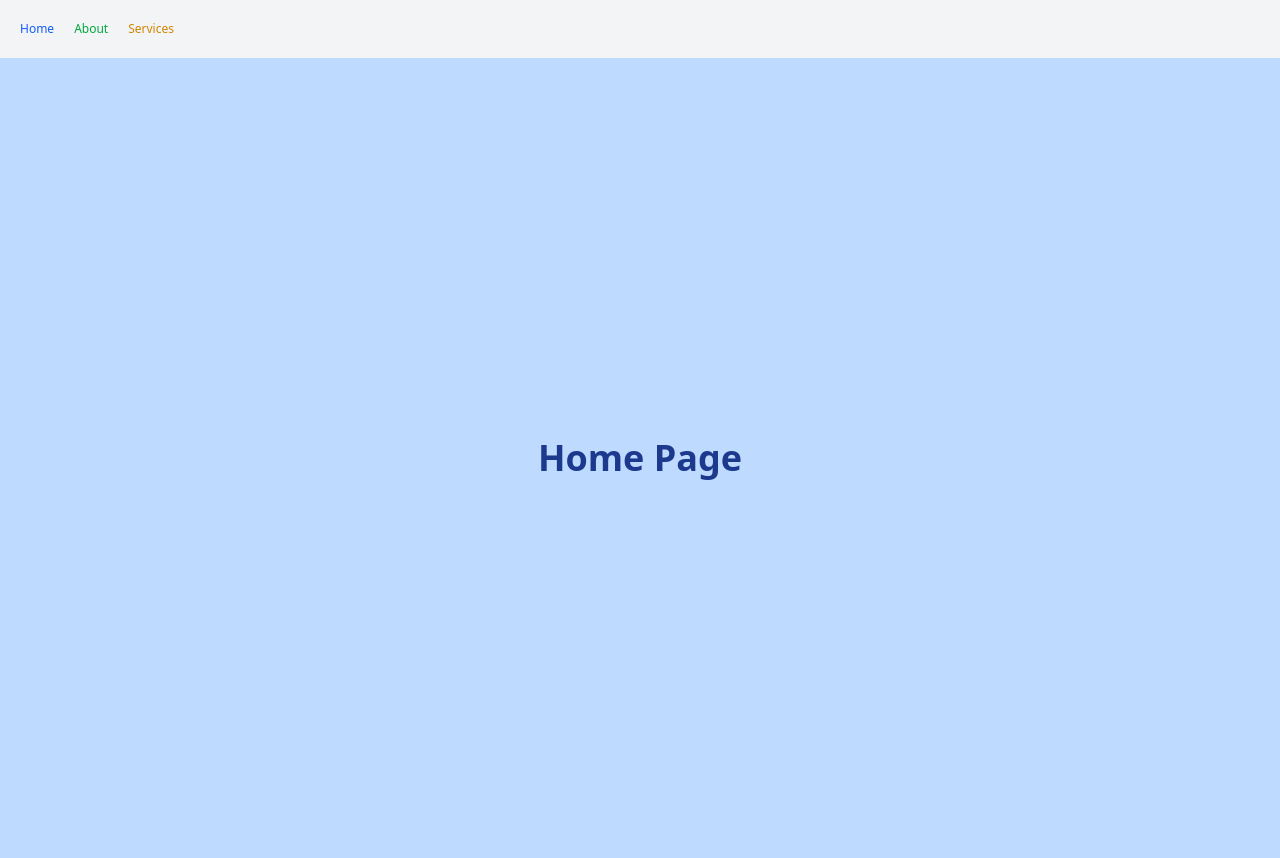
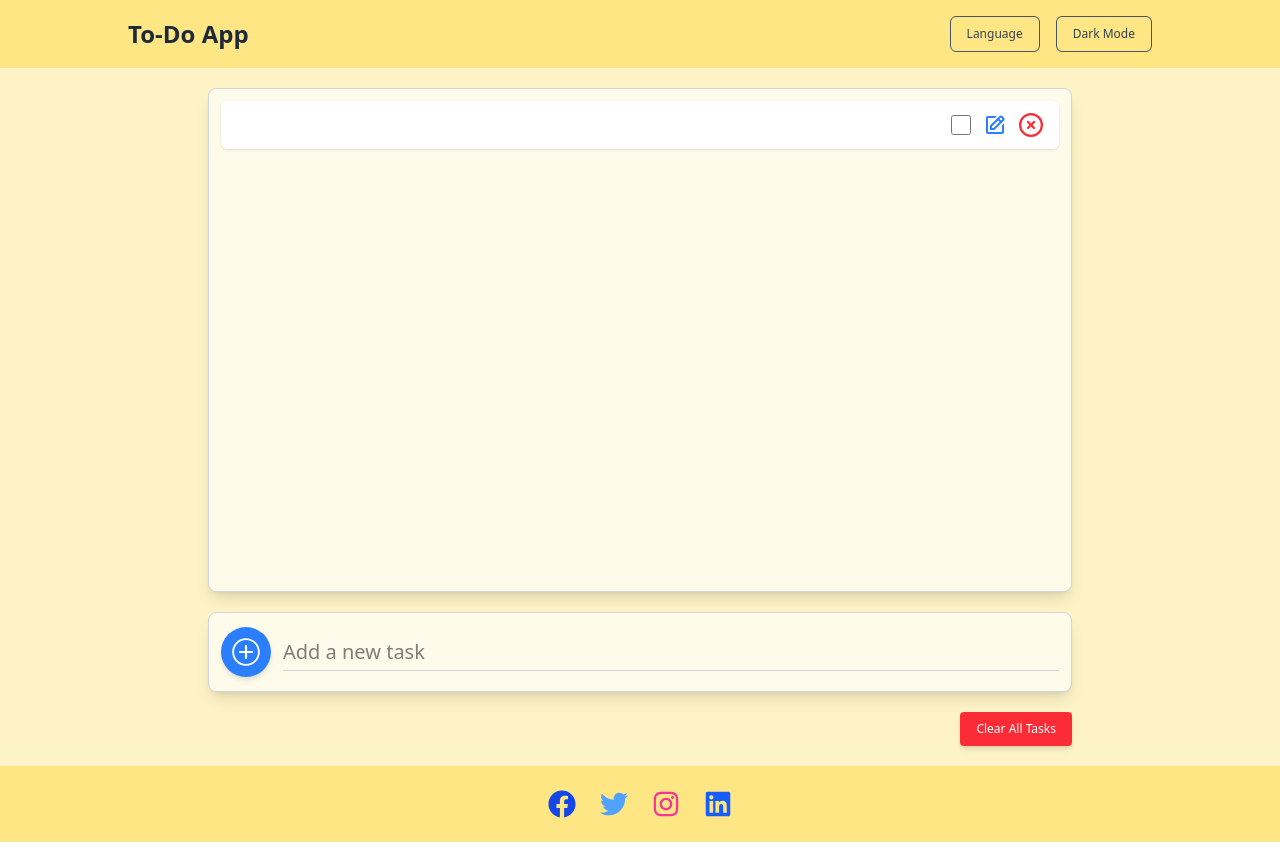
Before and after one commit to AnwarMohammadi2001/Complex_To_DO_APP, a React (Vite) app: page / in a window 1280 px wide. Built offline with nearby package versions, Linux system fonts and the light colour scheme.

Commit message:
complete edit section

```diff
--- a/package.json
+++ b/package.json
@@ -16,6 +16,7 @@
     "@mui/material": "^7.0.2",
     "@reduxjs/toolkit": "^2.6.1",
     "@tailwindcss/vite": "^4.0.12",
+    "emoji-picker-react": "^4.12.2",
     "framer-motion": "^12.4.11",
     "gsap": "^3.12.7",
     "lucide-react": "^0.479.0",
--- a/src/App.jsx
+++ b/src/App.jsx
@@ -1,47 +1,208 @@
 // App.jsx
-import {
-  BrowserRouter as Router,
-  Routes,
-  Route,
-  useLocation,
-  Link,
-} from "react-router-dom";
-import { AnimatePresence } from "framer-motion";
-import Home from "./pages/Home";
-import About from "./pages/About";
-import Services from "./pages/Services";
+import React, { useState, useEffect } from "react";
+import { FaRegCircleXmark } from "react-icons/fa6";
+import { BiEdit } from "react-icons/bi";
+import { IoIosAddCircleOutline } from "react-icons/io";
+import Footer from "./components/Footer";
+import Navbar from "./components/Navbar";
 
-function AnimatedRoutes() {
-  const location = useLocation();
+const App = () => {
+  // States
+  const [tasks, setTasks] = useState([0]);
+  const [inputValue, setInputValue] = useState("");
+  const [darkMode, setDarkMode] = useState(false);
+  const [editingTaskId, setEditingTaskId] = useState(null);
+  const [editingText, setEditingText] = useState("");
+
+  // Load tasks from localStorage
+  useEffect(() => {
+    try {
+      const storedTasks = JSON.parse(localStorage.getItem("tasks")) || [];
+      setTasks(storedTasks);
+    } catch (error) {
+      console.error("Failed to load tasks from localStorage:", error);
+      setTasks([]);
+    }
+  }, []);
+
+  // Save tasks to localStorage whenever they change
+  useEffect(() => {
+    localStorage.setItem("tasks", JSON.stringify(tasks));
+  }, [tasks]);
+
+  // Add task
+  const addTask = () => {
+    if (inputValue.trim() === "") return;
+    const newTask = {
+      id: Date.now(),
+      text: inputValue,
+      completed: false,
+    };
+    setTasks([...tasks, newTask]);
+    setInputValue("");
+  };
+
+  // Toggle task completion
+  const toggleTaskCompletion = (taskId) => {
+    setTasks(
+      tasks.map((task) =>
+        task.id === taskId ? { ...task, completed: !task.completed } : task
+      )
+    );
+  };
+
+  // Delete task
+  const handleDelete = (taskId) => {
+    setTasks(tasks.filter((task) => task.id !== taskId));
+  };
+
+  // Save Edited Task
+  const handleSaveEdit = (taskId) => {
+    if (editingText.trim() === "") return;
+    setTasks(
+      tasks.map((task) =>
+        task.id === taskId ? { ...task, text: editingText } : task
+      )
+    );
+    setEditingTaskId(null);
+    setEditingText("");
+  };
+
+  // Handle key press for adding task
+  const handleKeyDown = (e) => {
+    if (e.key === "Enter") {
+      addTask();
+    }
+  };
+
+  // Toggle Dark Mode
+  const toggleDarkMode = () => {
+    setDarkMode(!darkMode);
+  };
+
+  // Clear All Tasks
+  const clearAllTasks = () => {
+    setTasks([]);
+    localStorage.removeItem("tasks");
+  };
 
   return (
-    <AnimatePresence mode="wait">
-      <Routes location={location} key={location.pathname}>
-        <Route path="/" element={<Home />} />
-        <Route path="/about" element={<About />} />
-        <Route path="/services" element={<Services />} />
-      </Routes>
-    </AnimatePresence>
+    <div
+      className={`h-screen w-full flex flex-col items-center space-y-5 ${
+        darkMode ? "bg-gray-900 text-white" : "bg-amber-100 text-black"
+      }`}
+    >
+      {/* Navbar */}
+      <div className="h-[10vh] w-full flex items-center justify-center bg-amber-200">
+        <Navbar />
+      </div>
+
+      {/* Task List */}
+      <div className="w-full max-w-5xl h-full mx-auto space-y-5 px-4 sm:px-8 md:px-12 lg:px-16 xl:px-20">
+        <ul className="space-y-2 h-[63vh] overflow-auto border border-gray-300 bg-amber-50 shadow-lg rounded-lg p-3">
+          {tasks.map((task) => (
+            <li
+              key={task.id}
+              className="bg-white w-full flex items-center py-3 px-4 rounded-md shadow-sm hover:bg-amber-100 transition"
+            >
+              <div className="flex items-center">
+                {editingTaskId === task.id ? (
+                  <input
+                    type="text"
+                    value={editingText}
+                    onChange={(e) => setEditingText(e.target.value)}
+                    onKeyDown={(e) => {
+                      if (e.key === "Enter") {
+                        handleSaveEdit(task.id);
+                      }
+                    }}
+                    onBlur={() => handleSaveEdit(task.id)}
+                    className="border-b border-blue-500 text-lg py-1 focus:outline-none bg-inherit"
+                    autoFocus
+                  />
+                ) : (
+                  <span
+                    className={`ml-2 text-lg ${
+                      task.completed
+                        ? "line-through text-gray-400"
+                        : "text-gray-700"
+                    }`}
+                  >
+                    {task.text}
+                  </span>
+                )}
+              </div>
+
+              <div className="flex items-center gap-3 ml-auto">
+                <input
+                  type="checkbox"
+                  checked={task.completed}
+                  onChange={() => toggleTaskCompletion(task.id)}
+                  className="h-5 w-5 text-blue-600 rounded border-gray-300 focus:ring-2 focus:ring-blue-500"
+                />
+                <button
+                  onClick={() => {
+                    setEditingTaskId(task.id);
+                    setEditingText(task.text);
+                  }}
+                  className="text-blue-500 hover:text-blue-700 transition"
+                >
+                  <BiEdit size={24} />
+                </button>
+                <button
+                  onClick={() => handleDelete(task.id)}
+                  className="text-red-500 hover:text-red-700 transition"
+                >
+                  <FaRegCircleXmark size={24} />
+                </button>
+              </div>
+            </li>
+          ))}
+        </ul>
+
+        {/* Task Input Area */}
+        <div className="border h-[10vh] flex items-center gap-3 px-3 w-full border-gray-300 bg-amber-50 shadow-lg rounded-lg">
+          <button
+            onClick={addTask}
+            className="bg-blue-500 hover:bg-blue-600 transition text-white p-2 rounded-full shadow-md"
+          >
+            <IoIosAddCircleOutline size={34} />
+          </button>
+
+          <div className="flex items-center w-full">
+            <div className="relative w-full">
+              <input
+                id="task-input"
+                value={inputValue}
+                onChange={(e) => setInputValue(e.target.value)}
+                onKeyDown={handleKeyDown}
+                type="text"
+                className="border-b border-gray-300 py-1 text-xl focus:border-b-2 focus:border-blue-700 transition-colors focus:outline-none peer bg-inherit w-full"
+                placeholder="Add a new task"
+              />
+            </div>
+          </div>
+        </div>
+
+        {/* Clear All Button */}
+        {tasks.length > 0 && (
+          <div className="flex justify-end">
+            <button
+              onClick={clearAllTasks}
+              className="bg-red-500 hover:bg-red-600 transition text-white px-4 py-2 rounded shadow-md"
+            >
+              Clear All Tasks
+            </button>
+          </div>
+        )}
+      </div>
+
+      {/* Footer */}
+      <div className="h-[10vh] w-full flex items-center justify-center">
+        <Footer />
+      </div>
+    </div>
   );
-}
-
-function App() {
-  return (
-    <Router>
-      <nav className="flex gap-5 p-5 bg-gray-100">
-        <Link to="/" className="text-blue-600 hover:underline">
-          Home
-        </Link>
-        <Link to="/about" className="text-green-600 hover:underline">
-          About
-        </Link>
-        <Link to="/services" className="text-yellow-600 hover:underline">
-          Services
-        </Link>
-      </nav>
-      <AnimatedRoutes />
-    </Router>
-  );
-}
+};
 
 export default App;
--- /dev/null
+++ b/src/components/Footer.jsx
@@ -0,0 +1,45 @@
+import React from "react";
+import { FaFacebook, FaTwitter, FaInstagram, FaLinkedin } from "react-icons/fa";
+
+const Footer = () => {
+  return (
+    <footer className="w-full py-6 bg-amber-200 mt-auto">
+      <div className="flex justify-center items-center gap-6">
+        <a
+          href="https://www.facebook.com"
+          target="_blank"
+          rel="noopener noreferrer"
+          className="text-blue-700 hover:text-blue-900 transition"
+        >
+          <FaFacebook size={28} />
+        </a>
+        <a
+          href="https://www.twitter.com"
+          target="_blank"
+          rel="noopener noreferrer"
+          className="text-blue-400 hover:text-blue-600 transition"
+        >
+          <FaTwitter size={28} />
+        </a>
+        <a
+          href="https://www.instagram.com"
+          target="_blank"
+          rel="noopener noreferrer"
+          className="text-pink-500 hover:text-pink-700 transition"
+        >
+          <FaInstagram size={28} />
+        </a>
+        <a
+          href="https://www.linkedin.com"
+          target="_blank"
+          rel="noopener noreferrer"
+          className="text-blue-600 hover:text-blue-800 transition"
+        >
+          <FaLinkedin size={28} />
+        </a>
+      </div>
+    </footer>
+  );
+};
+
+export default Footer;
--- /dev/null
+++ b/src/components/Navbar.jsx
@@ -0,0 +1,22 @@
+import React from "react";
+
+const Navbar = () => {
+  return (
+    <nav className="max-w-5xl mx-auto w-full  py-4  flex justify-between items-center">
+      {/* Logo */}
+      <div className="text-2xl font-bold text-gray-800">To-Do App</div>
+
+      {/* Buttons */}
+      <div className="flex items-center gap-4">
+        <button className="border border-gray-600 text-gray-700 px-4 py-2 rounded-md hover:bg-gray-300 transition">
+          Language
+        </button>
+        <button className="border border-gray-600 text-gray-700 px-4 py-2 rounded-md hover:bg-gray-300 transition">
+          Dark Mode
+        </button>
+      </div>
+    </nav>
+  );
+};
+
+export default Navbar;
--- a/src/components/PageWrapper.jsx
+++ /dev/null
@@ -1,35 +0,0 @@
-// components/PageWrapper.jsx
-import { motion } from "framer-motion";
-
-const pageVariants = {
-  initial: {
-    opacity: 0,
-    y: 50,
-  },
-  animate: {
-    opacity: 1,
-    y: 0,
-    transition: { duration: 0.5 },
-  },
-  exit: {
-    opacity: 0,
-    y: -50,
-    transition: { duration: 0.3 },
-  },
-};
-
-const PageWrapper = ({ children }) => {
-  return (
-    <motion.div
-      variants={pageVariants}
-      initial="initial"
-      animate="animate"
-      exit="exit"
-      className="w-full h-full"
-    >
-      {children}
-    </motion.div>
-  );
-};
-
-export default PageWrapper;
--- a/src/pages/About.jsx
+++ /dev/null
@@ -1,14 +0,0 @@
-// pages/About.jsx
-import PageWrapper from "../components/PageWrapper";
-
-const About = () => {
-  return (
-    <PageWrapper>
-      <div className="flex items-center justify-center h-screen bg-green-200">
-        <h1 className="text-4xl font-bold text-green-900">About Page</h1>
-      </div>
-    </PageWrapper>
-  );
-};
-
-export default About;
--- a/src/pages/Home.jsx
+++ /dev/null
@@ -1,14 +0,0 @@
-// pages/Home.jsx
-import PageWrapper from "../components/PageWrapper";
-
-const Home = () => {
-  return (
-    <PageWrapper>
-      <div className="flex items-center justify-center h-screen bg-blue-200">
-        <h1 className="text-4xl font-bold text-blue-900">Home Page</h1>
-      </div>
-    </PageWrapper>
-  );
-};
-
-export default Home;
--- a/src/pages/Services.jsx
+++ /dev/null
@@ -1,14 +0,0 @@
-// pages/Services.jsx
-import PageWrapper from "../components/PageWrapper";
-
-const Services = () => {
-  return (
-    <PageWrapper>
-      <div className="flex items-center justify-center h-screen bg-yellow-200">
-        <h1 className="text-4xl font-bold text-yellow-900">Services Page</h1>
-      </div>
-    </PageWrapper>
-  );
-};
-
-export default Services;
```
Also changed, not shown: 1 other file (tests, documents, lock files or other folders).
